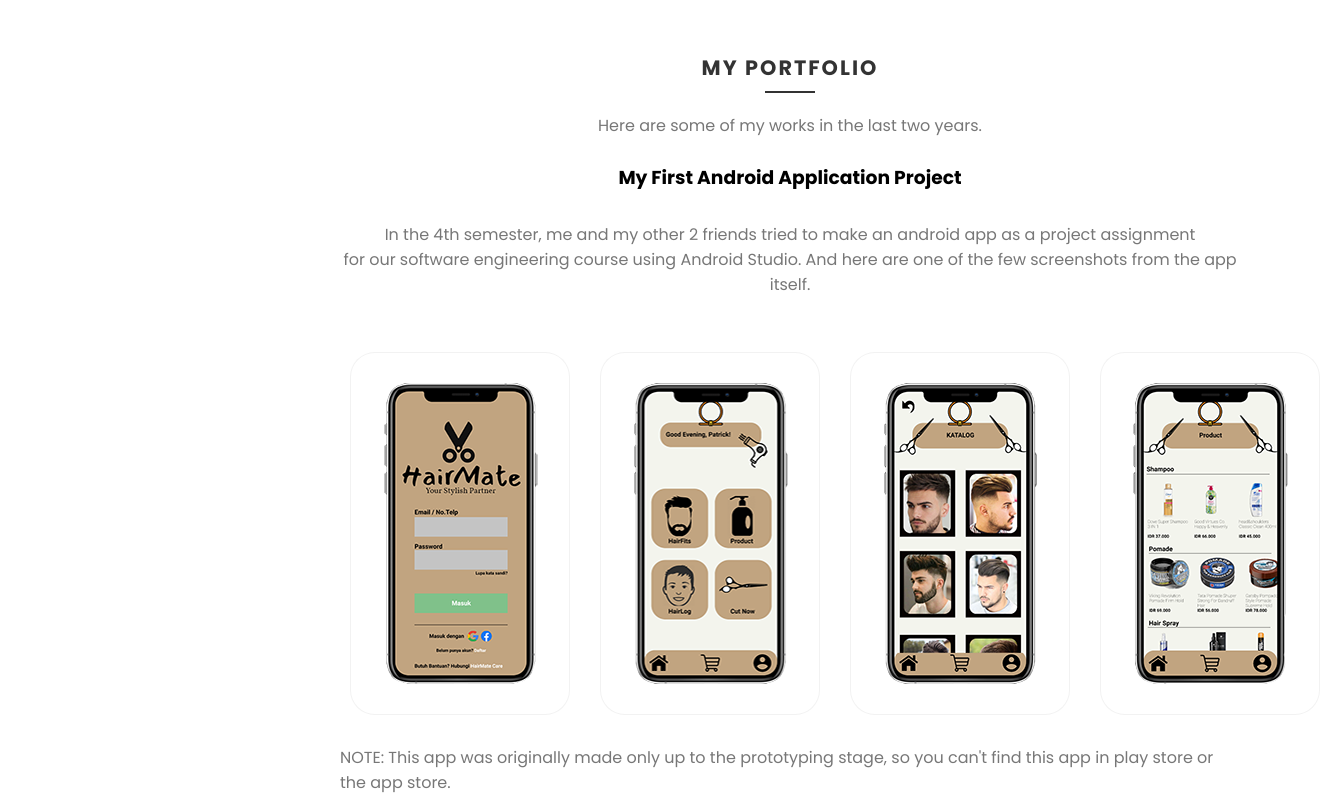
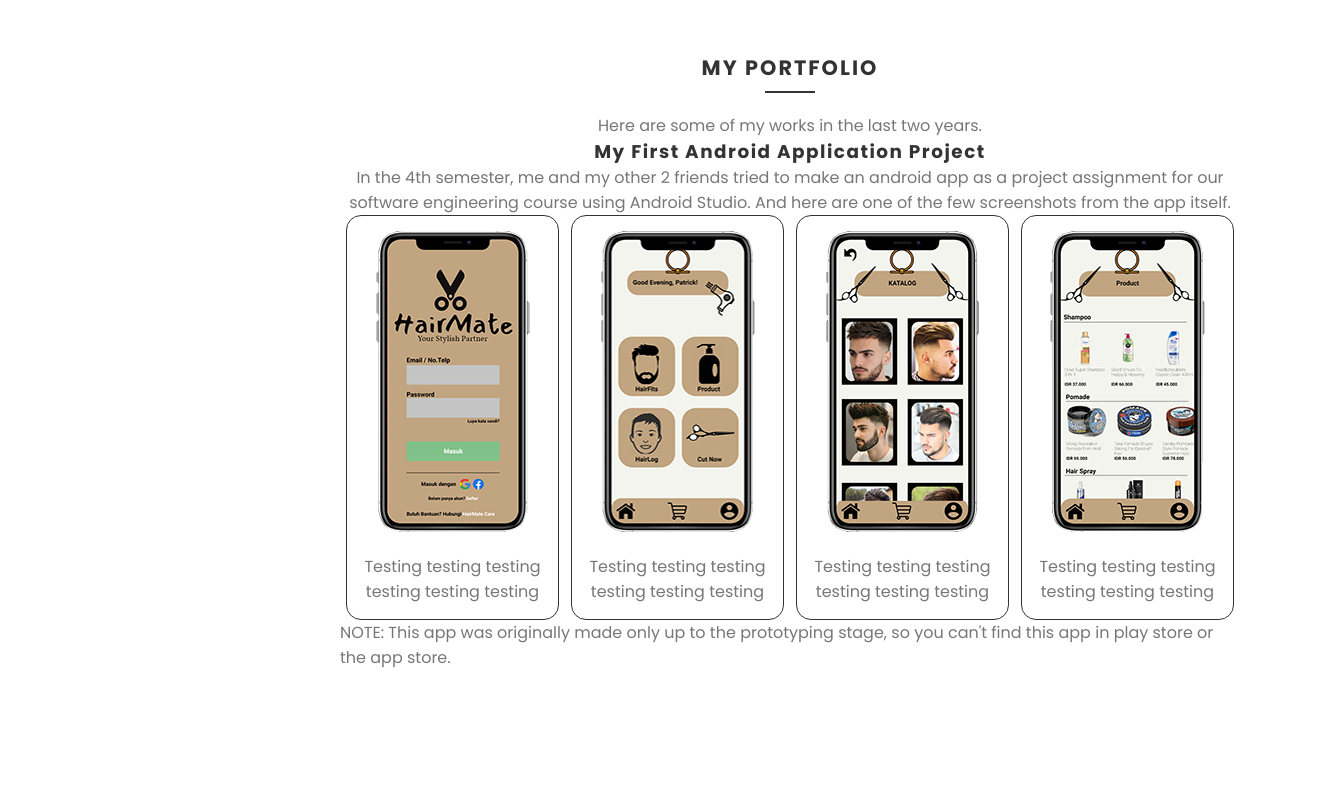
Before and after one commit to SetoAditama/setoaditama.github.io, a plain HTML site: page index.html in a window 1280 px wide. Shown: the part 1628-2423 px from the top of the page, 1320 px wide, since content can reach past the window. After the commit the page ends 2400 px from the top, so only its background shows below. Drawn offline with Linux system fonts and the light colour scheme.

Commit message:
update index html and css
updating the portfolio section

```diff
--- a/css/index.css
+++ b/css/index.css
@@ -171,6 +171,15 @@ h2{
     letter-spacing: 2px;
 }
 
+/*---- New Addition ----*/
+h3{
+    position: relative;
+    font-size: 1.15em;
+    color: var(--black);
+    letter-spacing: 1.5px;
+}
+/*---- New Addition ----*/
+
 p{
     color: #777;
 }
@@ -274,30 +283,9 @@ p{
     border-radius: 25px;
 }
 
-/*>>>>>>>>>>>>>>>>>  <<<<<<<<<<<<<<<<*/
 
-/*
-.portfolio .content .title{
-    display: flex;
-    flex-direction: column;
-    margin-top: 40px;
-    margin-bottom: 20px;
-    justify-content: center;
-    align-items: center;
-    width: 100%;
-    text-align: center;
-} */
-
-
-/* .portfolio .subtitle{
-    display: flex;
-    width: 100%;
-    text-align: center;
-} */
-
-/*>>>>>>>>>>>>>>>>>  <<<<<<<<<<<<<<<<*/
-
-.subtitle{
+/*>>>>> WIP <<<<<*/
+/* .subtitle{
     width: 100%;
     text-align: center;
 }
@@ -318,58 +306,7 @@ p{
     justify-content: center;
     align-items: center;
 }
-/*
-.portfolio .content{
-    padding: 0 10px;
-    float: left;
-    width: 25%;
-}
 
-.portfolio .content .appBox{
-    border: 1px solid rgba(0, 0, 0, 0.05);
-    border-radius: 25px;
-
-}
-
-.portfolio .content img{
-    width: 100%;
-    height: auto;
-} */
-
-/*>>>>>>>>>>>>>>>>>  <<<<<<<<<<<<<<<<*/
-
-/* .portfolio .content{
-    display: flex;
-    flex-wrap: wrap;
-    padding: 20px;
-    display: grid;
-    grid-template-columns: repeat(4, 25%);
-    grid-gap: 20px;
-    margin: 20px 0;
-    margin: 40px 0;
-} */
-
-
-/*
-.portfolio .content .appBox{
-    flex: 25%;
-    padding: 20px 10px;
-    border: 1px solid rgba(0, 0, 0, 0.05);
-    border-radius: 25px;
-    padding: 30px;
-    margin: 50px;
-    background: var(--white2);
-    flex-direction: column;
-    align-items: center;
-    justify-content: center;
-} */
-/*
-.portfolio .content .appBox img{
-    width: 35%;
-    height: auto;
-} */
-
-/*>>>>>>>>>>>>>>>>>  <<<<<<<<<<<<<<<<*/
 
 .portfolio .content{
     display: grid;
@@ -393,4 +330,54 @@ p{
 .portfolio .content .appBox img{
     max-width: 100%;
     height: auto;
+} */
+/*>>>>> WIP <<<<<*/
+
+.myportfolio .content{
+    display: flex;
+    justify-content: center;
+    /* align-items: center; */
+    text-align: center;
 }
+
+.myportfolio .content .textBox{
+    display: flex;
+    position: relative;
+    text-align: center;
+}
+
+.appBox-img-desc{
+    border: 1px solid #333;
+    border-radius: 15px;
+    display: flex;
+    flex-direction: column;
+    justify-content: center;
+    align-items: center;
+    padding-top: 15px;
+}
+/*
+.appBox-img-desc:hover{
+    border: 1px solid #777;
+} */
+
+.appBox-img-desc img{
+    max-width: 100%;
+    height: auto;
+}
+
+.appBox-img-desc img:hover{
+    -ms-transform: scale(1.5);
+    -webkit-transform: scale(1.5);
+    transform: scale(1.5);
+}
+
+.desc{
+    padding: 15px;
+    text-align: center;
+}
+
+.appBox{
+    padding: 0 6px;
+    float: left;
+    width: 24.999%;
+}
--- a/index.html
+++ b/index.html
@@ -21,7 +21,7 @@
             <ul>
                 <li><a href="#banner">HOME</a></li>
                 <li><a href="#aboutme">ABOUT ME</a></li>
-                <li><a href="#portfolio">PORTFOLIO</a></li>
+                <li><a href="#porto">PORTFOLIO</a></li>
             </ul>
         </div>
         <div class="main">
@@ -41,7 +41,7 @@
                     <a href="#" class="btn">See My Portfolio</a>
                     <ul class="sosmed">
                         <li><a href="https://www.linkedin.com/in/ibrahim-seto-aditama-12515417b/" target="_blank"><i class="fa fa-linkedin-square" aria-hidden="true"></i></a></li>
-                        <li><a href="https://twitter.com/Seto_Aditama" target="_blank"><i class="fa fa-twitter-square" aria-hidden="true"></i></a></li>
+                        <li><a href="https://github.com/SetoAditama" target="_blank"><i class="fa fa-github-square" aria-hidden="true"></i></a></li>
                         <li><a href="https://www.facebook.com/profile.php?id=100012726155957" target="_blank"><i class="fa fa-facebook-square" aria-hidden="true"></i></a></li>
                         <li><a href="https://www.instagram.com/seto_aditama/" target="_blank"><i class="fa fa-instagram" aria-hidden="true"></i></a></li>
                     </ul>
@@ -68,7 +68,74 @@
                 </div>
             </section>
 
-            <section class="portfolio adjust" id="portfolio">
+            <section class="myportfolio adjust" id="porto">
+                <div class="title">
+                    <h2>MY PORTFOLIO</h2>
+                    <p>Here are some of my works in the last two years.</p>
+                </div>
+                <!-- <div class="minititle">
+                    <h3>My First Android Application Project</h3>
+                </div> -->
+                <div class="content">
+                    <div class="textbox">
+                        <h3>My First Android Application Project</h3>
+                        <p>In the 4th semester, me and my other 2 friends tried to make an android app as a project assignment
+                            for our software engineering course using Android Studio. And here are one of the few screenshots
+                            from the app itself.</p>
+                    </div>
+                </div>
+                <div class="appBox">
+                    <div class="appBox-img-desc">
+                        <a target="_blank" href="">
+                            <img src="./images/temp-app-one.png" alt="">
+                        </a>
+                        <div class="desc">
+                            <p>Testing testing testing testing testing testing</p>
+                        </div>
+                    </div>
+                </div>
+
+                <div class="appBox">
+                    <div class="appBox-img-desc">
+                        <a target="_blank" href="">
+                            <img src="./images/app-two.png" alt="">
+                        </a>
+                        <div class="desc">
+                            <p>Testing testing testing testing testing testing</p>
+                        </div>
+                    </div>
+                </div>
+
+                <div class="appBox">
+                    <div class="appBox-img-desc">
+                        <a target="_blank" href="">
+                            <img src="./images/app-three.png" alt="">
+                        </a>
+                        <div class="desc">
+                            <p>Testing testing testing testing testing testing</p>
+                        </div>
+                    </div>
+                </div>
+
+                <div class="appBox">
+                    <div class="appBox-img-desc">
+                        <a target="_blank" href="">
+                            <img src="./images/app-four.png" alt="">
+                        </a>
+                        <div class="desc">
+                            <p>Testing testing testing testing testing testing</p>
+                        </div>
+                    </div>
+                </div>
+
+                <div class="notes">
+                    <p>NOTE: This app was originally made only up to the prototyping stage, so you can't find this app in play store or the app store.</p>
+                </div>
+
+            </section>
+
+            <!-- >>>>> WIP <<<<< -->
+            <!-- <section class="portfolio adjust" id="portfolio">
                 <div class="title">
                     <h2>MY PORTFOLIO</h2>
                     <p>Here are some of my works in the last two years.</p>
@@ -99,9 +166,8 @@
                 <div class="note">
                     <p>NOTE: This app was originally made only up to the prototyping stage, so you can't find this app in play store or the app store.</p>
                 </div>
-
-
-            </section>
+            </section> -->
+            <!-- >>>>> WIP <<<<< -->
 
         </div>
     </div>
```
